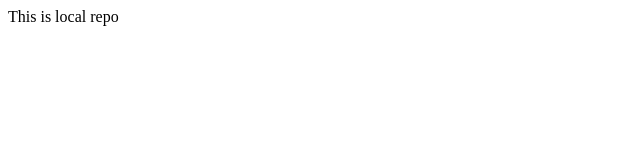
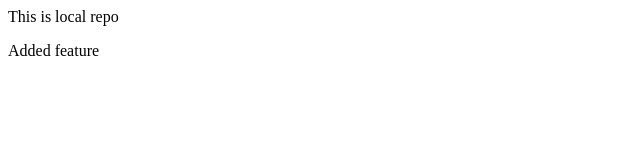
Before and after one commit to Vignesh-Kamsala/Face-Detection, a plain HTML site: page LocalRepo/index.html in a window 1280 px wide. Shown: the full height of the page, 0-640 px from the left. Drawn offline with Linux system fonts and the light colour scheme.

Commit message:
Index is changed

```diff
--- a/LocalRepo/index.html
+++ b/LocalRepo/index.html
@@ -1 +1,2 @@
 <p>This is local repo</p>
+<p>Added feature</p>
```
